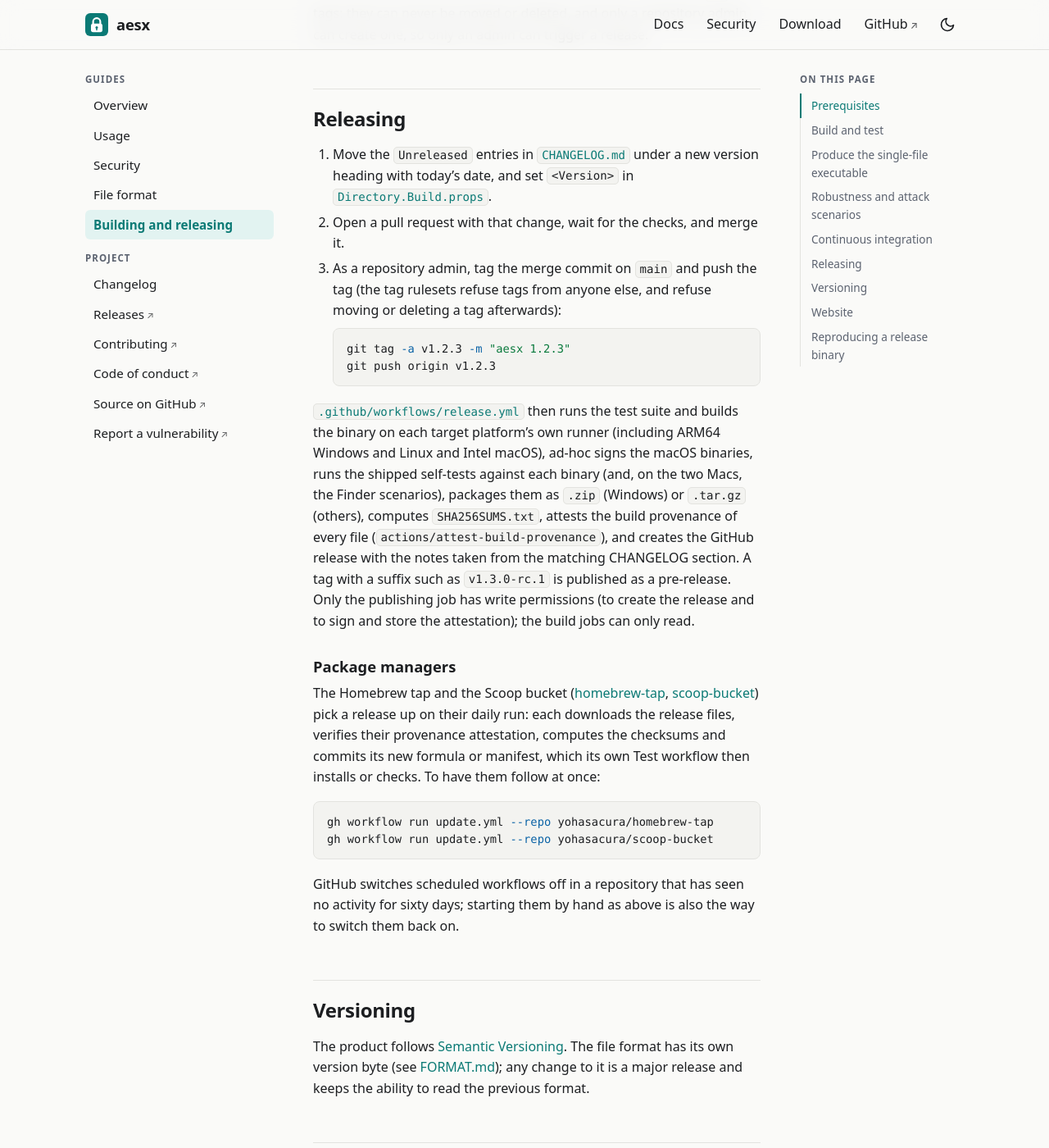
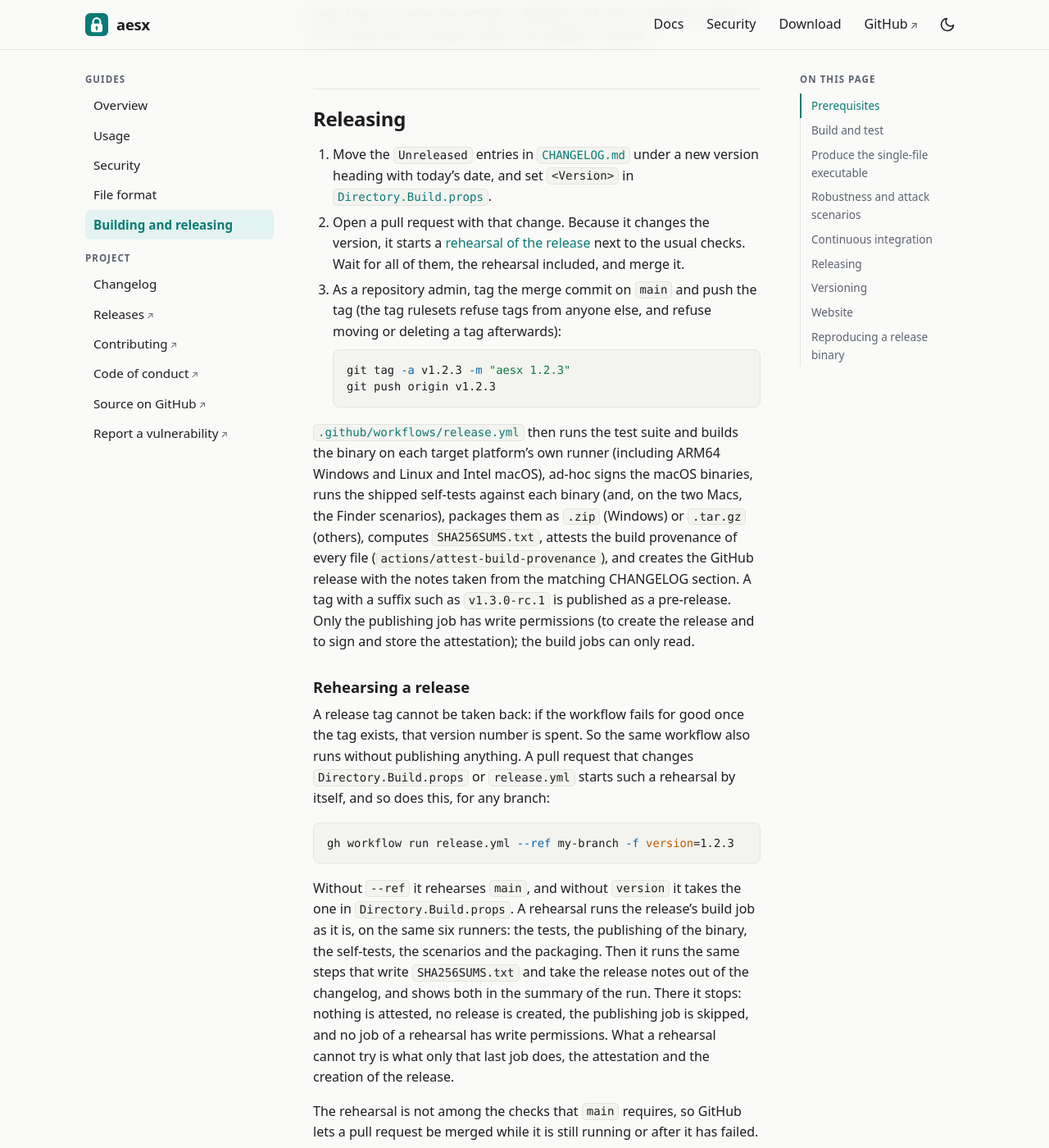
Before and after one commit to yohasacura/aesx, a Jekyll site: the page built from docs/BUILDING.md, in a window 1280 px wide and 1400 px high, scrolled down 4390 px. Shown: the whole window at 82% size. Built offline with Jekyll 4.4.1, drawn with Linux system fonts in a browser that asks for light colours; our own code applies the rules of GitHub Pages for plain Markdown files; some of the changed text lies outside the part shown.

Commit message:
docs: rehearsing a release
Co-Authored-By: Claude Fable 5.2 <noreply@anthropic.com>

````diff
--- a/docs/BUILDING.md
+++ b/docs/BUILDING.md
@@ -147,7 +147,9 @@ and only a repository admin can create one, so only an admin can trigger a relea
 1. Move the `Unreleased` entries in [`CHANGELOG.md`](../CHANGELOG.md) under a new version heading
    with today's date, and set `<Version>` in
    [`Directory.Build.props`](https://github.com/yohasacura/aesx/blob/main/Directory.Build.props).
-2. Open a pull request with that change, wait for the checks, and merge it.
+2. Open a pull request with that change. Because it changes the version, it starts a
+   [rehearsal of the release](#rehearsing-a-release) next to the usual checks. Wait for all of
+   them, the rehearsal included, and merge it.
 3. As a repository admin, tag the merge commit on `main` and push the tag (the tag rulesets
    refuse tags from anyone else, and refuse moving or deleting a tag afterwards):
 
@@ -166,6 +168,29 @@ build provenance of every file (`actions/attest-build-provenance`), and creates
 release with the notes taken from the matching CHANGELOG section. A tag with a suffix such as
 `v1.3.0-rc.1` is published as a pre-release. Only the publishing job has write permissions
 (to create the release and to sign and store the attestation); the build jobs can only read.
+
+### Rehearsing a release
+
+A release tag cannot be taken back: if the workflow fails for good once the tag exists, that
+version number is spent. So the same workflow also runs without publishing anything. A pull
+request that changes `Directory.Build.props` or `release.yml` starts such a rehearsal by itself,
+and so does this, for any branch:
+
+```bash
+gh workflow run release.yml --ref my-branch -f version=1.2.3
+```
+
+Without `--ref` it rehearses `main`, and without `version` it takes the one in
+`Directory.Build.props`. A rehearsal runs the release's build job as it is, on the same six
+runners: the tests, the publishing of the binary, the self-tests, the scenarios and the
+packaging. Then it runs the same steps that write `SHA256SUMS.txt` and take the release notes out
+of the changelog, and shows both in the summary of the run. There it stops: nothing is attested,
+no release is created, the publishing job is skipped, and no job of a rehearsal has write
+permissions. What a rehearsal cannot try is what only that last job does, the attestation and
+the creation of the release.
+
+The rehearsal is not among the checks that `main` requires, so GitHub lets a pull request be
+merged while it is still running or after it has failed. Before a release, wait for it.
 
 ### Package managers
 
````
Also changed, not shown: docs/SECURITY.md (+3 -2 lines), CHANGELOG.md.
